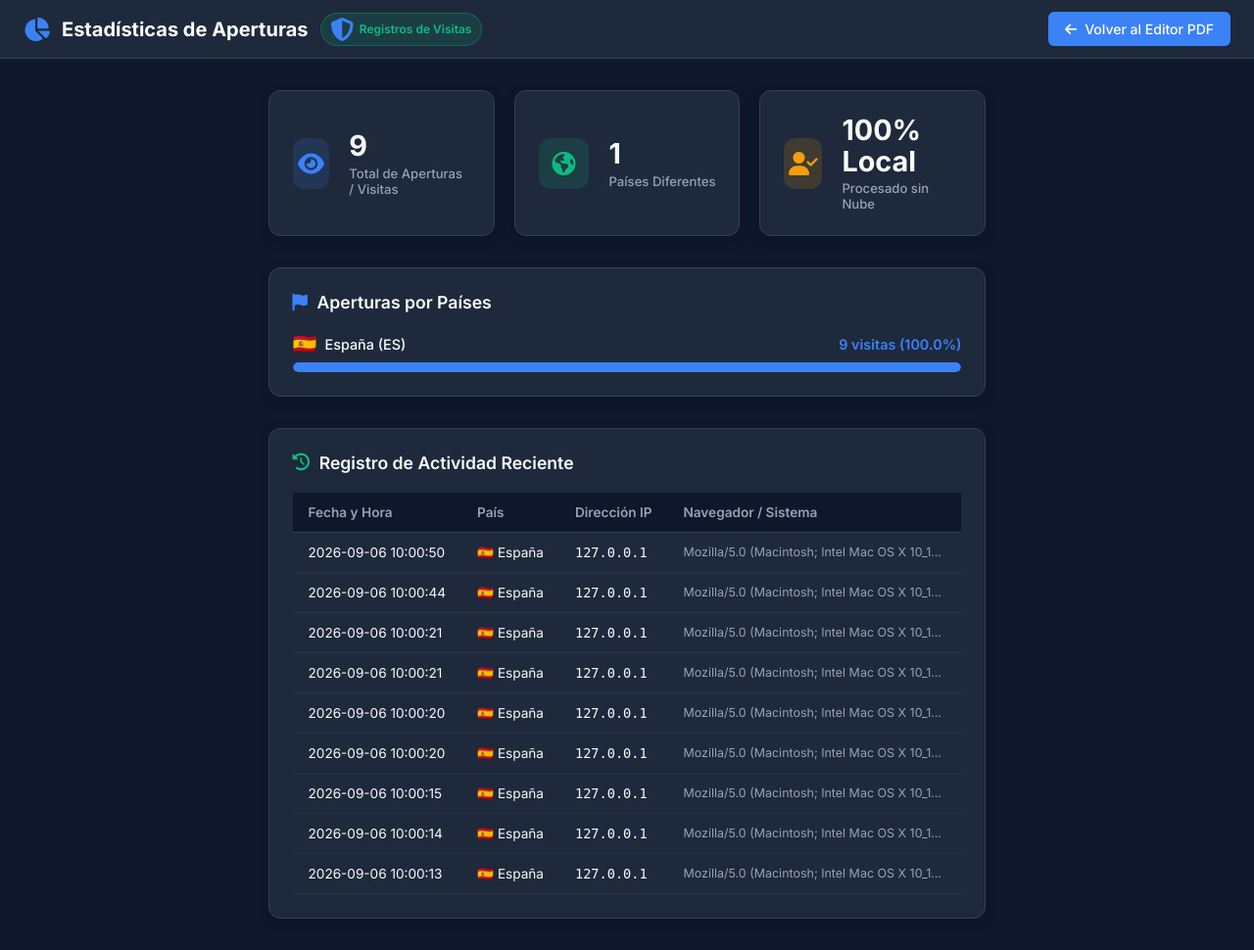
After one commit to falconsoft3d/pdftools, a Flask app: page /estadisticas in a window 1280 px wide. The commit adds this page. Shown: the whole page at 98% size. Run offline with Flask 3, Linux system fonts and the light colour scheme; data comes from the database, SQL or seed files in the repository; both versions use the stored data as it was after the commit.

Commit message:
Add SQLite visits counter, author visit badge, and country statistics dashboard at /estadisticas

```diff
--- a/app.py
+++ b/app.py
@@ -1,5 +1,9 @@
 import os
 import io
+import json
+import sqlite3
+import threading
+import urllib.request
 from flask import Flask, render_template, request, send_file, jsonify
 from werkzeug.middleware.proxy_fix import ProxyFix
 from pypdf import PdfReader, PdfWriter
@@ -11,9 +15,162 @@ app.wsgi_app = ProxyFix(app.wsgi_app, x_for=1, x_proto=1, x_host=1, x_prefix=1)
 # Max upload size: 32MB
 app.config['MAX_CONTENT_LENGTH'] = 32 * 1024 * 1024
 
+DATABASE_FILE = os.path.join(os.path.dirname(__file__), 'pdftools.db')
+
+def init_db():
+    conn = sqlite3.connect(DATABASE_FILE)
+    cursor = conn.cursor()
+    cursor.execute('''
+        CREATE TABLE IF NOT EXISTS visits (
+            id INTEGER PRIMARY KEY AUTOINCREMENT,
+            ip_address TEXT,
+            country TEXT,
+            country_code TEXT,
+            user_agent TEXT,
+            created_at DATETIME DEFAULT CURRENT_TIMESTAMP
+        )
+    ''')
+    conn.commit()
+    conn.close()
+
+init_db()
+
+def country_code_to_flag(code):
+    if not code or len(code) != 2:
+        return '🌐'
+    try:
+        return chr(ord(code[0].upper()) + 127397) + chr(ord(code[1].upper()) + 127397)
+    except Exception:
+        return '🌐'
+
+def get_ip_country(ip):
+    if not ip or ip in ('127.0.0.1', '::1', 'localhost') or ip.startswith(('192.168.', '10.', '172.16.')):
+        return 'España', 'ES'
+    try:
+        url = f'http://ip-api.com/json/{ip}?fields=status,country,countryCode'
+        req = urllib.request.Request(url, headers={'User-Agent': 'Mozilla/5.0'})
+        with urllib.request.urlopen(req, timeout=1.5) as response:
+            data = json.loads(response.read().decode('utf-8'))
+            if data.get('status') == 'success':
+                return data.get('country', 'Desconocido'), data.get('countryCode', 'UN')
+    except Exception as e:
+        print("GeoIP lookup notice:", e)
+    return 'España', 'ES'
+
+def record_visit_bg(ip, user_agent):
+    def _task():
+        country, country_code = get_ip_country(ip)
+        try:
+            conn = sqlite3.connect(DATABASE_FILE)
+            cursor = conn.cursor()
+            cursor.execute('''
+                INSERT INTO visits (ip_address, country, country_code, user_agent, created_at)
+                VALUES (?, ?, ?, ?, CURRENT_TIMESTAMP)
+            ''', (ip, country, country_code, user_agent))
+            conn.commit()
+            conn.close()
+        except Exception as e:
+            print("DB Visit record error:", e)
+
+    threading.Thread(target=_task, daemon=True).start()
+
+def get_total_visits():
+    try:
+        conn = sqlite3.connect(DATABASE_FILE)
+        cursor = conn.cursor()
+        cursor.execute('SELECT COUNT(*) FROM visits')
+        total = cursor.fetchone()[0] or 0
+        conn.close()
+        return total
+    except Exception:
+        return 0
+
+def get_full_stats():
+    try:
+        conn = sqlite3.connect(DATABASE_FILE)
+        cursor = conn.cursor()
+
+        cursor.execute('SELECT COUNT(*) FROM visits')
+        total_visits = cursor.fetchone()[0] or 0
+
+        cursor.execute('SELECT COUNT(DISTINCT country) FROM visits')
+        total_countries = cursor.fetchone()[0] or 0
+
+        cursor.execute('''
+            SELECT country, country_code, COUNT(*) as count
+            FROM visits
+            GROUP BY country, country_code
+            ORDER BY count DESC
+        ''')
+        country_rows = cursor.fetchall()
+        by_country = []
+        for r in country_rows:
+            pct = round((r[2] / total_visits * 100), 1) if total_visits > 0 else 0
+            by_country.append({
+                'country': r[0] or 'Desconocido',
+                'country_code': r[1] or 'UN',
+                'flag': country_code_to_flag(r[1]),
+                'count': r[2],
+                'percentage': pct
+            })
+
+        cursor.execute('''
+            SELECT ip_address, country, country_code, user_agent, created_at
+            FROM visits
+            ORDER BY id DESC
+            LIMIT 50
+        ''')
+        recent_visits = []
+        for r in cursor.fetchall():
+            recent_visits.append({
+                'ip': r[0],
+                'country': r[1],
+                'country_code': r[2],
+                'flag': country_code_to_flag(r[2]),
+                'user_agent': r[3],
+                'created_at': r[4]
+            })
+
+        conn.close()
+        return {
+            'total_visits': total_visits,
+            'total_countries': total_countries,
+            'by_country': by_country,
+            'recent_visits': recent_visits
+        }
+    except Exception as e:
+        print("Error getting full stats:", e)
+        return {
+            'total_visits': 0,
+            'total_countries': 0,
+            'by_country': [],
+            'recent_visits': []
+        }
+
 @app.route('/')
 def index():
-    return render_template('index.html')
+    ip = request.headers.get('X-Forwarded-For', request.remote_addr)
+    if ip and ',' in ip:
+        ip = ip.split(',')[0].strip()
+    user_agent = request.headers.get('User-Agent', '')
+
+    record_visit_bg(ip, user_agent)
+    total_visits = get_total_visits() + 1
+    return render_template('index.html', total_visits=total_visits)
+
+@app.route('/estadisticas')
+@app.route('/stats')
+def stats():
+    stats_data = get_full_stats()
+    return render_template('stats.html', stats=stats_data)
+
+@app.route('/api/visit-count')
+def api_visit_count():
+    return jsonify({'total_visits': get_total_visits()})
+
+@app.route('/api/stats')
+def api_stats():
+    return jsonify(get_full_stats())
 
 @app.route('/api/pdf-info', methods=['POST'])
 def pdf_info():
--- a/static/css/style.css
+++ b/static/css/style.css
@@ -144,7 +144,31 @@ body {
   font-weight: 600;
   display: flex;
   align-items: center;
+  justify-content: space-between;
   gap: 0.45rem;
+}
+
+.visit-badge {
+  display: inline-flex;
+  align-items: center;
+  gap: 0.25rem;
+  background-color: rgba(59, 130, 246, 0.18);
+  color: var(--accent-primary);
+  border: 1px solid rgba(59, 130, 246, 0.4);
+  padding: 0.15rem 0.5rem;
+  border-radius: 12px;
+  font-size: 0.72rem;
+  font-weight: 600;
+  text-decoration: none;
+  transition: all 0.2s ease;
+  cursor: pointer;
+}
+
+.visit-badge:hover {
+  background-color: var(--accent-primary);
+  color: #ffffff;
+  transform: translateY(-1px);
+  box-shadow: 0 2px 8px rgba(59, 130, 246, 0.4);
 }
 
 .sidebar-footer .author-name i {
--- a/templates/index.html
+++ b/templates/index.html
@@ -117,6 +117,9 @@
             <div class="sidebar-footer">
                 <div class="author-name">
                     <i class="fas fa-user-code"></i> Marlon Falcon Hernandez
+                    <a href="/estadisticas" class="visit-badge" title="Ver estadísticas de aperturas por países">
+                        <i class="fas fa-eye"></i> {{ total_visits }}
+                    </a>
                 </div>
                 <a href="https://www.marlonfalcon.com" target="_blank" rel="noopener noreferrer" class="author-link">
                     <i class="fas fa-globe"></i> www.marlonfalcon.com
--- /dev/null
+++ b/templates/stats.html
@@ -0,0 +1,292 @@
+<!DOCTYPE html>
+<html lang="es">
+<head>
+    <meta charset="UTF-8">
+    <meta name="viewport" content="width=device-width, initial-scale=1.0">
+    <title>Estadísticas de Aperturas - PDF Local Editor</title>
+
+    <!-- FontAwesome for icons -->
+    <link rel="stylesheet" href="https://cdnjs.cloudflare.com/ajax/libs/font-awesome/6.5.1/css/all.min.css">
+    <!-- Google Fonts -->
+    <link rel="preconnect" href="https://fonts.googleapis.com">
+    <link rel="preconnect" href="https://fonts.gstatic.com" crossorigin>
+    <link href="https://fonts.googleapis.com/css2?family=Inter:wght@400;500;600;700&display=swap" rel="stylesheet">
+
+    <!-- App Styles -->
+    <link rel="stylesheet" href="{{ url_for('static', filename='css/style.css') }}">
+
+    <style>
+        body {
+            overflow-y: auto !important;
+        }
+
+        .stats-container {
+            max-width: 1100px;
+            margin: 0 auto;
+            padding: 2rem 1.5rem;
+            display: flex;
+            flex-direction: column;
+            gap: 2rem;
+        }
+
+        .stats-grid-kpi {
+            display: grid;
+            grid-template-columns: repeat(auto-fit, minmax(220px, 1fr));
+            gap: 1.25rem;
+        }
+
+        .kpi-card {
+            background-color: var(--bg-card);
+            border: 1px solid var(--border-color);
+            border-radius: 12px;
+            padding: 1.5rem;
+            display: flex;
+            align-items: center;
+            gap: 1.25rem;
+            box-shadow: 0 4px 12px rgba(0, 0, 0, 0.2);
+        }
+
+        .kpi-icon {
+            width: 52px;
+            height: 52px;
+            border-radius: 12px;
+            background-color: rgba(59, 130, 246, 0.15);
+            color: var(--accent-primary);
+            display: flex;
+            align-items: center;
+            justify-content: center;
+            font-size: 1.5rem;
+        }
+
+        .kpi-value {
+            font-size: 1.8rem;
+            font-weight: 700;
+            color: var(--text-main);
+            line-height: 1.1;
+        }
+
+        .kpi-label {
+            font-size: 0.82rem;
+            color: var(--text-muted);
+            margin-top: 0.25rem;
+            font-weight: 500;
+        }
+
+        .stats-section {
+            background-color: var(--bg-card);
+            border: 1px solid var(--border-color);
+            border-radius: 12px;
+            padding: 1.5rem;
+            box-shadow: 0 4px 12px rgba(0, 0, 0, 0.2);
+        }
+
+        .section-title {
+            font-size: 1.1rem;
+            font-weight: 600;
+            margin-bottom: 1.25rem;
+            display: flex;
+            align-items: center;
+            gap: 0.6rem;
+            color: var(--text-main);
+        }
+
+        .country-list {
+            display: flex;
+            flex-direction: column;
+            gap: 1rem;
+        }
+
+        .country-item {
+            display: flex;
+            flex-direction: column;
+            gap: 0.4rem;
+        }
+
+        .country-info {
+            display: flex;
+            justify-content: space-between;
+            align-items: center;
+            font-size: 0.9rem;
+        }
+
+        .country-name {
+            display: flex;
+            align-items: center;
+            gap: 0.5rem;
+            font-weight: 500;
+        }
+
+        .country-flag {
+            font-size: 1.25rem;
+        }
+
+        .country-count {
+            font-weight: 600;
+            color: var(--accent-primary);
+        }
+
+        .progress-bar-bg {
+            height: 10px;
+            background-color: #0f172a;
+            border-radius: 5px;
+            overflow: hidden;
+        }
+
+        .progress-bar-fill {
+            height: 100%;
+            background-color: var(--accent-primary);
+            border-radius: 5px;
+            transition: width 0.5s ease;
+        }
+
+        .recent-table {
+            width: 100%;
+            border-collapse: collapse;
+            font-size: 0.85rem;
+            text-align: left;
+        }
+
+        .recent-table th {
+            padding: 0.75rem 1rem;
+            border-bottom: 1px solid var(--border-color);
+            color: var(--text-muted);
+            font-weight: 600;
+            background-color: #0f172a;
+        }
+
+        .recent-table td {
+            padding: 0.75rem 1rem;
+            border-bottom: 1px solid rgba(51, 65, 85, 0.4);
+            color: var(--text-main);
+        }
+
+        .table-responsive {
+            overflow-x: auto;
+        }
+    </style>
+</head>
+<body>
+
+    <!-- Header Navigation -->
+    <header class="app-header">
+        <div class="logo-container">
+            <i class="fas fa-chart-pie"></i>
+            <span>Estadísticas de Aperturas</span>
+            <span class="badge-local">
+                <i class="fas fa-shield-alt"></i> Registros de Visitas
+            </span>
+        </div>
+        <div class="header-actions">
+            <a href="/" class="btn btn-primary" style="text-decoration: none;">
+                <i class="fas fa-arrow-left"></i> Volver al Editor PDF
+            </a>
+        </div>
+    </header>
+
+    <div class="stats-container">
+        <!-- KPI Cards -->
+        <div class="stats-grid-kpi">
+            <div class="kpi-card">
+                <div class="kpi-icon">
+                    <i class="fas fa-eye"></i>
+                </div>
+                <div>
+                    <div class="kpi-value">{{ stats.total_visits }}</div>
+                    <div class="kpi-label">Total de Aperturas / Visitas</div>
+                </div>
+            </div>
+
+            <div class="kpi-card">
+                <div class="kpi-icon" style="background-color: rgba(16, 185, 129, 0.15); color: var(--accent-success);">
+                    <i class="fas fa-globe-americas"></i>
+                </div>
+                <div>
+                    <div class="kpi-value">{{ stats.total_countries }}</div>
+                    <div class="kpi-label">Países Diferentes</div>
+                </div>
+            </div>
+
+            <div class="kpi-card">
+                <div class="kpi-icon" style="background-color: rgba(245, 158, 11, 0.15); color: var(--accent-warning);">
+                    <i class="fas fa-user-check"></i>
+                </div>
+                <div>
+                    <div class="kpi-value">100% Local</div>
+                    <div class="kpi-label">Procesado sin Nube</div>
+                </div>
+            </div>
+        </div>
+
+        <!-- Country Breakdown -->
+        <div class="stats-section">
+            <div class="section-title">
+                <i class="fas fa-flag" style="color: var(--accent-primary);"></i>
+                Aperturas por Países
+            </div>
+
+            {% if stats.by_country %}
+            <div class="country-list">
+                {% for item in stats.by_country %}
+                <div class="country-item">
+                    <div class="country-info">
+                        <span class="country-name">
+                            <span class="country-flag">{{ item.flag }}</span>
+                            {{ item.country }} ({{ item.country_code }})
+                        </span>
+                        <span class="country-count">
+                            {{ item.count }} visitas ({{ item.percentage }}%)
+                        </span>
+                    </div>
+                    <div class="progress-bar-bg">
+                        <div class="progress-bar-fill" style="width: {{ item.percentage }}%;"></div>
+                    </div>
+                </div>
+                {% endfor %}
+            </div>
+            {% else %}
+            <p style="color: var(--text-muted); font-size: 0.9rem;">No hay registros de países aún.</p>
+            {% endif %}
+        </div>
+
+        <!-- Recent Visits Log -->
+        <div class="stats-section">
+            <div class="section-title">
+                <i class="fas fa-history" style="color: var(--accent-success);"></i>
+                Registro de Actividad Reciente
+            </div>
+
+            <div class="table-responsive">
+                <table class="recent-table">
+                    <thead>
+                        <tr>
+                            <th>Fecha y Hora</th>
+                            <th>País</th>
+                            <th>Dirección IP</th>
+                            <th>Navegador / Sistema</th>
+                        </tr>
+                    </thead>
+                    <tbody>
+                        {% if stats.recent_visits %}
+                        {% for visit in stats.recent_visits %}
+                        <tr>
+                            <td>{{ visit.created_at }}</td>
+                            <td>{{ visit.flag }} {{ visit.country }}</td>
+                            <td style="font-family: monospace;">{{ visit.ip }}</td>
+                            <td style="color: var(--text-muted); font-size: 0.78rem; max-width: 300px; text-overflow: ellipsis; overflow: hidden; white-space: nowrap;">
+                                {{ visit.user_agent }}
+                            </td>
+                        </tr>
+                        {% endfor %}
+                        {% else %}
+                        <tr>
+                            <td colspan="4" style="text-align: center; color: var(--text-muted);">No hay registros recientes.</td>
+                        </tr>
+                        {% endif %}
+                    </tbody>
+                </table>
+            </div>
+        </div>
+    </div>
+
+</body>
+</html>
```
Also changed, not shown: pdftools.db (added).
